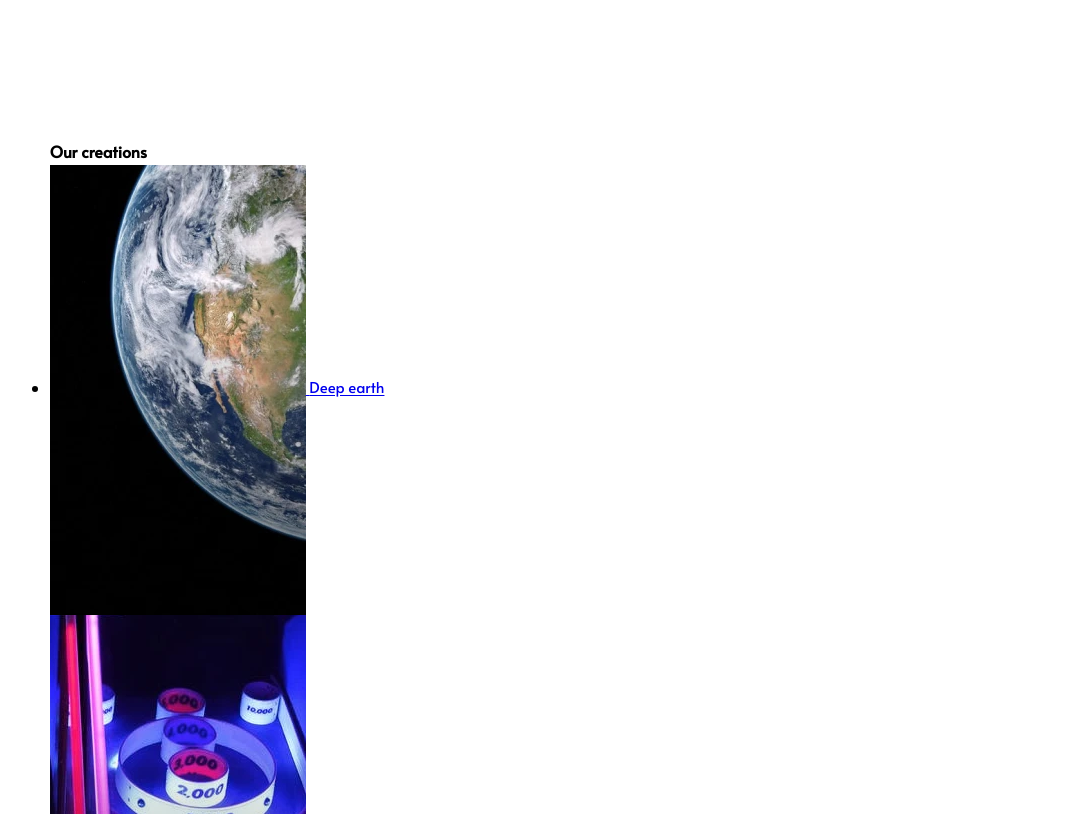
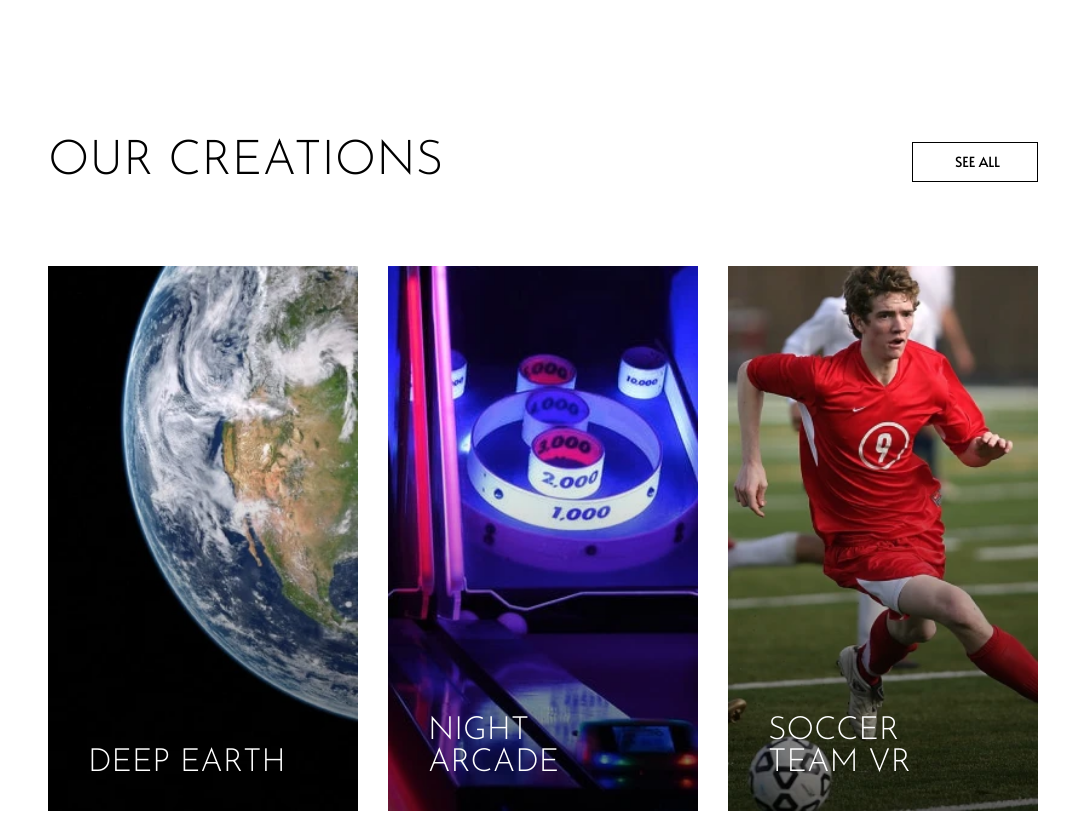
Before and after one commit to webdevbynight/loopstudios-landing-page-main, a website with bundled scripts: page index.html in a window 1280 px wide. Shown: the part 1300-2114 px from the top of the page, without its empty margins (97-1166 px from the left). Built offline with nearby package versions, Linux system fonts and the light colour scheme.

Commit message:
Style creations section

```diff
--- a/index.html
+++ b/index.html
@@ -72,7 +72,7 @@
                 ./images/deep-earth-desktop.webp"
                   width="256"
                   height="450"
-                  media="(min-width: 500px)"
+                  media="(min-width: 693px)"
                 >
                 <img
                   src="./images/deep-earth-mobile.webp"
@@ -84,7 +84,7 @@
                   height="120"
                 >
               </picture>
-              Deep earth
+              <span class="creation-name">Deep earth</span>
             </a>
           </li>
           <li>
@@ -97,7 +97,7 @@
                 ./images/night-arcade-desktop.webp"
                   width="256"
                   height="450"
-                  media="(min-width: 500px)"
+                  media="(min-width: 693px)"
                 >
                 <img
                   src="./images/night-arcade-mobile.webp"
@@ -109,7 +109,7 @@
                   height="120"
                 >
               </picture>
-              Night arcade
+              <span class="creation-name">Night arcade</span>
             </a>
           </li>
           <li>
@@ -122,7 +122,7 @@
                 ./images/soccer-team-vr-desktop.webp"
                   width="256"
                   height="450"
-                  media="(min-width: 500px)"
+                  media="(min-width: 693px)"
                 >
                 <img
                   src="./images/soccer-team-vr-mobile.webp"
@@ -134,7 +134,7 @@
                   height="120"
                 >
               </picture>
-              Soccer team VR
+              <span class="creation-name">Soccer team VR</span>
             </a>
           </li>
           <li>
@@ -147,7 +147,7 @@
                 ./images/the-grid-desktop.webp"
                   width="256"
                   height="450"
-                  media="(min-width: 500px)"
+                  media="(min-width: 693px)"
                 >
                 <img
                   src="./images/the-grid-mobile.webp"
@@ -159,7 +159,7 @@
                   height="120"
                 >
               </picture>
-              The grid
+              <span class="creation-name">The grid</span>
             </a>
           </li>
           <li>
@@ -172,7 +172,7 @@
                 ./images/from-up-above-vr-desktop.webp"
                   width="256"
                   height="450"
-                  media="(min-width: 500px)"
+                  media="(min-width: 693px)"
                 >
                 <img
                   src="./images/from-up-above-vr-mobile.webp"
@@ -184,7 +184,7 @@
                   height="120"
                 >
               </picture>
-              From up above VR
+              <span class="creation-name">From up above VR</span>
             </a>
           </li>
           <li>
@@ -197,7 +197,7 @@
                 ./images/pocket-borealis-desktop.webp"
                   width="256"
                   height="450"
-                  media="(min-width: 500px)"
+                  media="(min-width: 693px)"
                 >
                 <img
                   src="./images/pocket-borealis-mobile.webp"
@@ -209,7 +209,7 @@
                   height="120"
                 >
               </picture>
-              Pocket borealis
+              <span class="creation-name">Pocket borealis</span>
             </a>
           </li>
           <li>
@@ -222,7 +222,7 @@
                 ./images/the-curiosity-desktop.webp"
                   width="256"
                   height="450"
-                  media="(min-width: 500px)"
+                  media="(min-width: 693px)"
                 >
                 <img
                   src="./images/the-curiosity-mobile.webp"
@@ -234,7 +234,7 @@
                   height="120"
                 >
               </picture>
-              The curiosity
+              <span class="creation-name">The curiosity</span>
             </a>
           </li>
           <li>
@@ -247,7 +247,7 @@
                 ./images/make-it-fisheye-desktop.webp"
                   width="256"
                   height="450"
-                  media="(min-width: 500px)"
+                  media="(min-width: 693px)"
                 >
                 <img
                   src="./images/make-it-fisheye-mobile.webp"
@@ -259,7 +259,7 @@
                   height="120"
                 >
               </picture>
-              Make it fisheye
+              <span class="creation-name">Make it fisheye</span>
             </a>
           </li>
         </ul>
--- a/sass/_variables.scss
+++ b/sass/_variables.scss
@@ -19,6 +19,9 @@
   --menu-text-size: #{px2rem(24)};
   --menu-text-line-height: calc(25 / 24);
   --hero-title-size: #{px2rem(32)};
+  --creations-title-size: #{px2rem(32)};
+  --creations-subtitle-size: #{px2rem(24)};
+  --creations-text-size: #{px2rem(14)};
 
   // Colours
   --primary: black;
@@ -27,10 +30,13 @@
   --quaternary: rgb(255 255 255 / .5);
   --primary-background: white;
   --secondary-background: black;
+  --tertiary-background: #d8d8d8;
+  --quaternary-background: linear-gradient(transparent 40.625%, rgb(0 0 0 / .6));
+  --quinary-background: rgb(255 255 255 / .7507);
 
   // Sizes, gaps, margins, paddings, borders
   --viewport-reference: 1440;
-  --outer-reference: 1110;
+  --outer-reference: 1114;
   --outer-inline-spacing: #{px2rem(24)};
   --banner-gap: #{px2rem(124)};
   --banner-first-row: #{px2rem(32)};
@@ -58,9 +64,17 @@
   --landing-page-gap: #{px2rem(96)};
   --hero-gap: #{px2rem(48)};
   --hero-title-block-margin: #{px2rem(16)};
+  --creations-outer-gap: #{px2rem(80)};
+  --creations-inner-gap: #{px2rem(24)};
+  --creations-list-block-margin: #{px2rem(48)} #{px2rem(34)};
+  --creations-list-item-size: #{px2rem(256)};
+  --creations-list-item-padding: #{px2rem(20)};
+  --creations-list-item-inline-padding-end: 50%;
+  --creations-button-block-padding: #{px2rem(13)};
+  --creations-button-inline-padding: #{px2rem(43)} #{px2rem(38)};
 
   @include css-media-queries($from-breakpoint: dynamic-outer-spacing) {
-    --outer-size: calc(var(--outer-reference) / var(--viewport-reference) * 100vi);
+    --outer-size: min(calc(var(--outer-reference) / var(--viewport-reference) * 100vi), calc(var(--outer-reference) / 16 * 1rem));
     --outer-inline-spacing: calc((100vi - var(--outer-size)) / 2);
   }
   @include css-media-queries($from-breakpoint: visible-menu) {
@@ -78,6 +92,10 @@
   @include css-media-queries($from-breakpoint: multicol-landing-page) {
     --landing-page-block-margin: #{px2rem(160)} #{px2rem(184)};
     --landing-page-gap: #{px2rem(184)};
+    --creations-title-size: #{px2rem(48)};
+    --creations-subtitle-size: #{px2rem(32)};
+    --creations-inner-gap: #{px2rem(30)};
+    --creations-list-item-padding: #{px2rem(32)} #{px2rem(40)};
   }
   @include css-media-queries($from-breakpoint: multicol-hero) {
     --hero-title-size: #{px2rem(48)};
--- /dev/null
+++ b/sass/landing-page/_creations.scss
@@ -0,0 +1,103 @@
+@charset "utf-8";
+@use "../base/mixins" as *;
+
+/** @section Creations */
+.creations {
+  line-height: 1;
+  text-transform: uppercase;
+  h2,
+  p {
+    text-align: center;
+  }
+  h2 {
+    font-family: var(--secondary-font);
+    font-size: var(--creations-title-size);
+    font-weight: 300;
+  }
+  ul {
+    display: grid;
+    grid-template-columns: repeat(auto-fit, minmax(var(--creations-list-item-size), 1fr));
+    gap: var(--creations-inner-gap);
+    margin-block: var(--creations-list-block-margin);
+    list-style: none;
+    img {
+      inline-size: 100%;
+      object-fit: cover;
+    }
+    a {
+      font-family: var(--secondary-font);
+      font-size: var(--creations-subtitle-size);
+      color: var(--secondary);
+      background: var(--secondary-background);
+      display: grid;
+      grid-template-areas: "card";
+      position: relative;
+      transition: 225ms ease-in;
+      &:hover,
+      &:focus {
+        color: var(--primary);
+        background: var(--tertiary-background);
+        &::before {
+          background: var(--quaternary-background) var(--quinary-background);
+          position: absolute;
+          inset: 0;
+          content: "";
+        }
+        .creation-name {
+          position: relative;
+        }
+      }
+    }
+    picture {
+      display: flex;
+    }
+    picture,
+    .creation-name {
+      grid-area: card;
+    }
+    .creation-name {
+      display: inline-flex;
+      align-items: end;
+      padding: var(--creations-list-item-padding) var(--creations-list-item-inline-padding-end) var(--creations-list-item-padding) var(--creations-list-item-padding);
+    }
+  }
+  p {
+    font-size: var(--creations-text-size);
+    a {
+      display: inline-block;
+      padding-block: var(--creations-button-block-padding);
+      padding-inline: var(--creations-button-inline-padding);
+      box-shadow: 0 0 0 1px var(--secondary-background) inset;
+      transition: 300ms ease-in;
+      &:hover,
+      &:focus {
+        color: var(--secondary);
+        background: var(--secondary-background);
+      }
+    }
+  }
+  a {
+    color: inherit;
+    text-decoration: none;
+  }
+  @include css-media-queries($from-breakpoint: multicol-landing-page) {
+    display: grid;
+    grid-template-columns: 1fr auto;
+    grid-template-areas: "title link";
+    row-gap: var(--creations-outer-gap);
+    align-items: center;
+    h2 {
+      text-align: initial;
+    }
+    ul {
+      grid-column: 1 / -1;
+      margin-block: initial;
+      .creation-name {
+        padding: var(--creations-list-item-padding);
+      }
+    }
+    p {
+      grid-area: link;
+    }
+  }
+}
--- a/sass/styles.scss
+++ b/sass/styles.scss
@@ -12,7 +12,7 @@
 @use "./base/mixins" with (
   $media-queries-breakpoints: (
     dynamic-outer-spacing: 500,
-    multicol-landing-page: 600,
+  multicol-landing-page: 701,
     visible-menu: 772,
     bigger-banner: 800,
     multicol-footer: 983,
@@ -29,3 +29,4 @@
 @use "./header/menu";
 @use "./footer/footer";
 @use "./landing-page/hero";
+@use "./landing-page/creations";
```
Also changed, not shown: css/styles.css, 1 other file.
